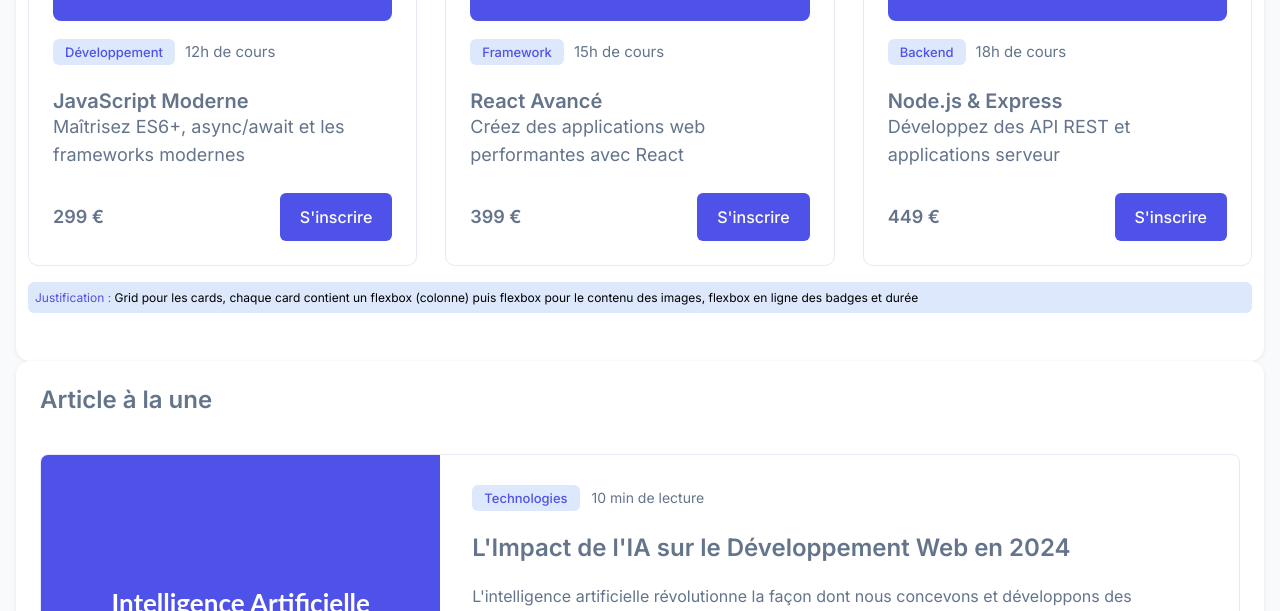
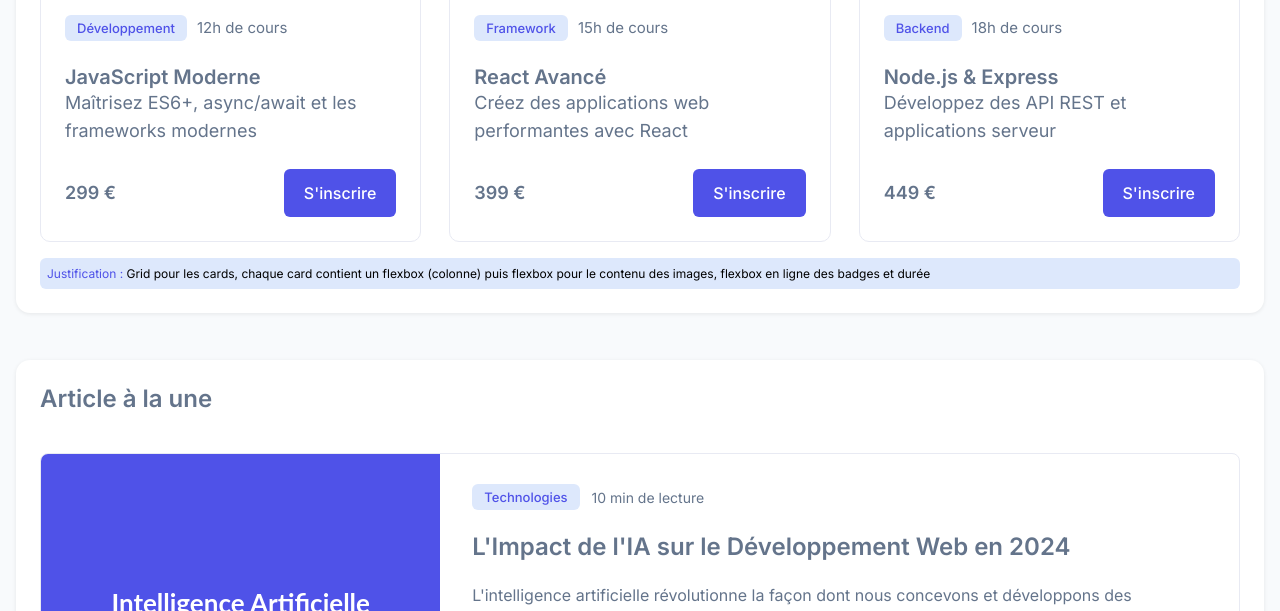
Before and after one commit to rozenrade/EventEarth, a plain HTML site: page index.html in a window 1280 px wide. Shown: the part 619-1230 px from the top of the page. Drawn offline with Linux system fonts and the light colour scheme.

Commit message:
padding fixed formation section

```diff
--- a/style.css
+++ b/style.css
@@ -133,13 +133,10 @@ section {
 
 
 .section-formations {
-  max-width: 1400px;
-  margin: 0 auto;
-  padding: 48px 12px;
-  row-gap: 16px;
   display: flex;
   flex-direction: column;
   row-gap: 16px;
+  padding: 24px;
   background: #fff;
   border-radius: 14px;
   box-shadow: 0 1px 4px rgba(0, 0, 0, 0.08);
```
